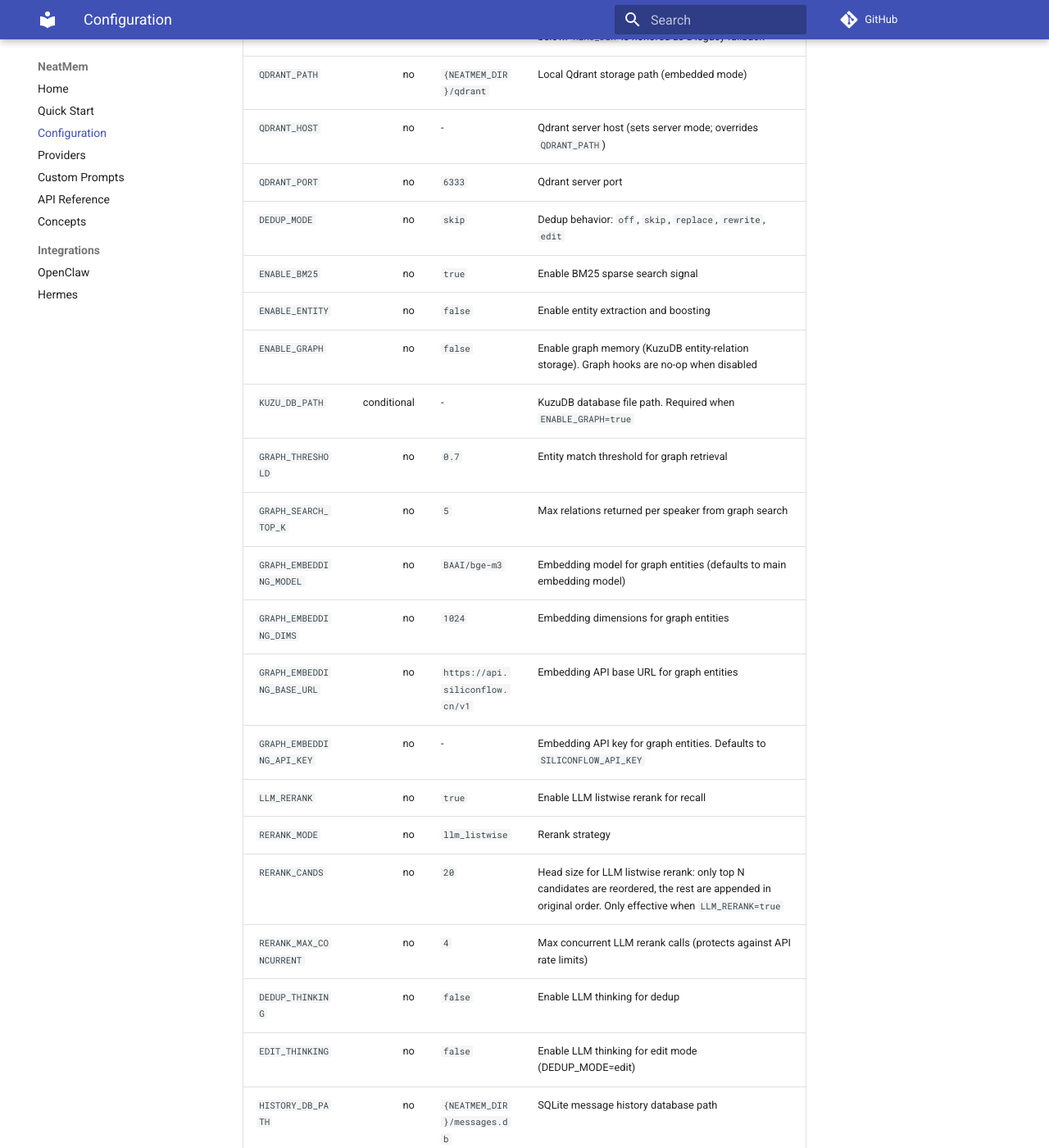
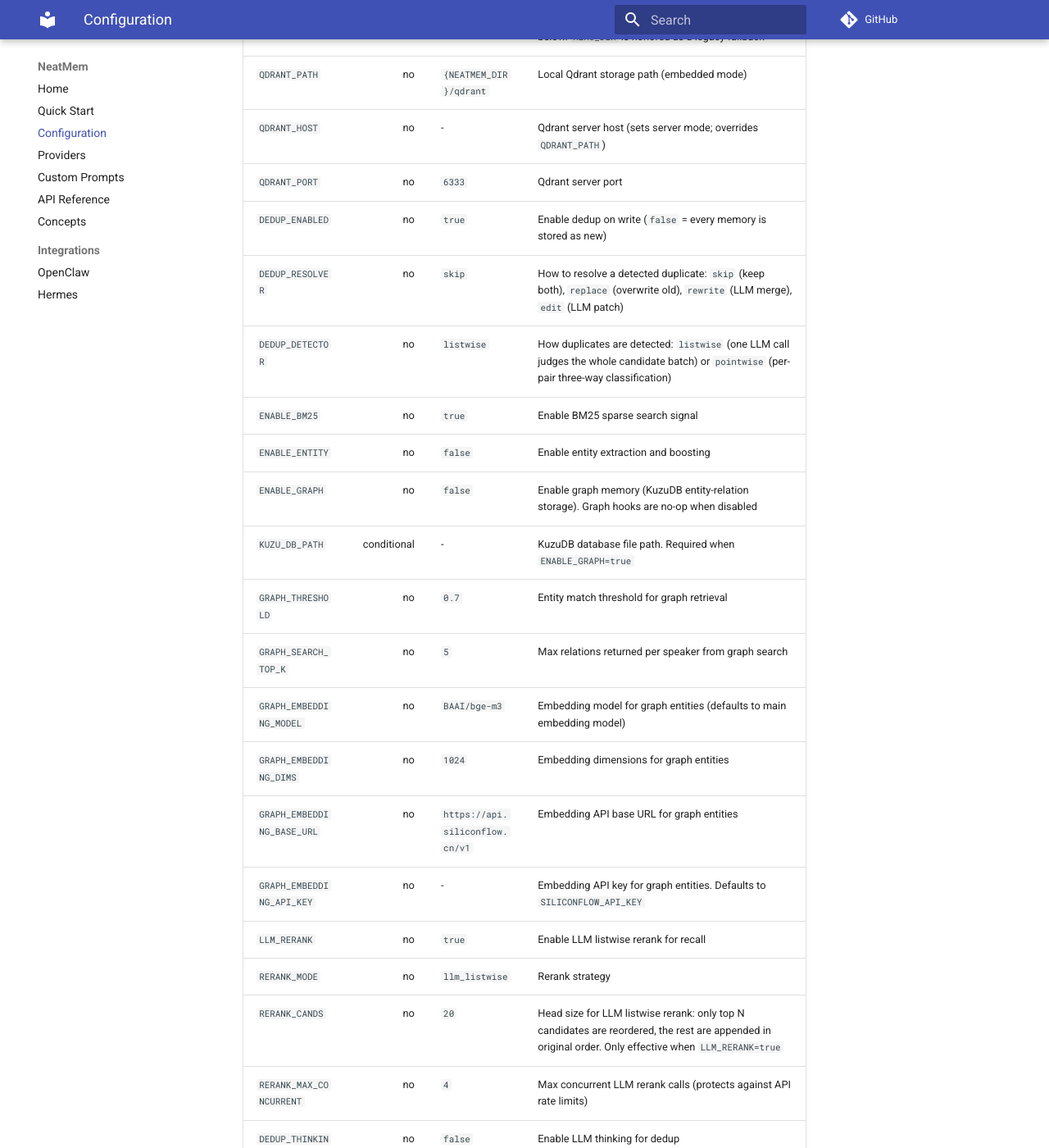
Before and after one commit to kanhaoning/NeatMem, an MkDocs documentation site: the page built from docs/configuration.md, in a window 1280 px wide and 1400 px high, scrolled down 1361 px. Shown: the whole window at 82% size. Built offline with MkDocs 1.6.1 and Material for MkDocs 9.7.7, drawn with Linux system fonts in a browser that asks for light colours; comment, search, counter and statistics services are not loaded; some of the changed text lies outside the part shown.

Commit message:
docs: update dedup docs to three-param config
Replace DEDUP_MODE wording with DEDUP_ENABLED / DEDUP_RESOLVER /
DEDUP_DETECTOR across README, docs, .env.example and the evaluation
README.

Co-Authored-By: Claude Opus 4.6 <noreply@anthropic.com>

````diff
--- a/docs/concepts.md
+++ b/docs/concepts.md
@@ -16,7 +16,7 @@ context completion and source tracking
 sequential LLM-assisted memory decisions
   ├─ add    -> store as new memory
   ├─ none   -> skip (duplicate)
-  └─ update -> merge per DEDUP_MODE (skip/replace/rewrite/edit)
+  └─ update -> merge per DEDUP_RESOLVER (skip/replace/rewrite/edit)
   ↓
 write to vector store + BM25 index + entity store
 ```
--- a/docs/configuration.md
+++ b/docs/configuration.md
@@ -24,7 +24,9 @@ NeatMem reads configuration from `.env`.
 | `QDRANT_PATH` | no | `{NEATMEM_DIR}/qdrant` | Local Qdrant storage path (embedded mode) |
 | `QDRANT_HOST` | no | - | Qdrant server host (sets server mode; overrides `QDRANT_PATH`) |
 | `QDRANT_PORT` | no | `6333` | Qdrant server port |
-| `DEDUP_MODE` | no | `skip` | Dedup behavior: `off`, `skip`, `replace`, `rewrite`, `edit` |
+| `DEDUP_ENABLED` | no | `true` | Enable dedup on write (`false` = every memory is stored as new) |
+| `DEDUP_RESOLVER` | no | `skip` | How to resolve a detected duplicate: `skip` (keep both), `replace` (overwrite old), `rewrite` (LLM merge), `edit` (LLM patch) |
+| `DEDUP_DETECTOR` | no | `listwise` | How duplicates are detected: `listwise` (one LLM call judges the whole candidate batch) or `pointwise` (per-pair three-way classification) |
 | `ENABLE_BM25` | no | `true` | Enable BM25 sparse search signal |
 | `ENABLE_ENTITY` | no | `false` | Enable entity extraction and boosting |
 | `ENABLE_GRAPH` | no | `false` | Enable graph memory (KuzuDB entity-relation storage). Graph hooks are no-op when disabled |
@@ -40,7 +42,7 @@ NeatMem reads configuration from `.env`.
 | `RERANK_CANDS` | no | `20` | Head size for LLM listwise rerank: only top N candidates are reordered, the rest are appended in original order. Only effective when `LLM_RERANK=true` |
 | `RERANK_MAX_CONCURRENT` | no | `4` | Max concurrent LLM rerank calls (protects against API rate limits) |
 | `DEDUP_THINKING` | no | `false` | Enable LLM thinking for dedup |
-| `EDIT_THINKING` | no | `false` | Enable LLM thinking for edit mode (DEDUP_MODE=edit) |
+| `EDIT_THINKING` | no | `false` | Enable LLM thinking for edit mode (`DEDUP_RESOLVER=edit`) |
 | `HISTORY_DB_PATH` | no | `{NEATMEM_DIR}/messages.db` | SQLite message history database path |
 | `MEMORY_HISTORY_DB_PATH` | no | `{NEATMEM_DIR}/history.db` | SQLite memory-change history (ADD/UPDATE/DELETE events) database path |
 | `EXTRACT_LAST_K_MESSAGES` | no | `10` | Number of recent messages fed to extraction as context |
````
Also changed, not shown: README.md (+4 -3 lines), docs/custom-prompts.md (+3 -3 lines), docs/index.md (+1 -1 lines), neatmem/evaluation/README.md (+5 -3 lines), 1 other file.
